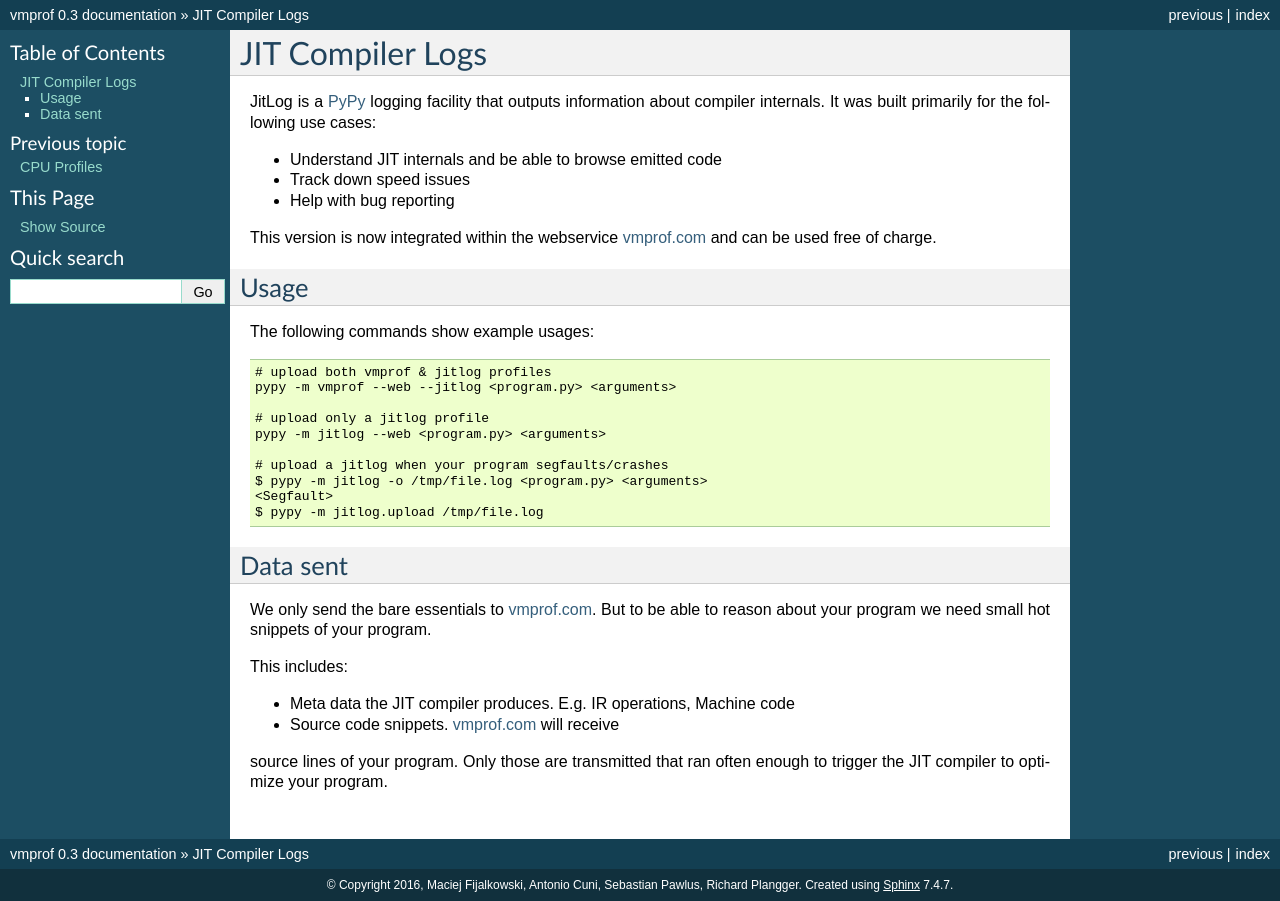
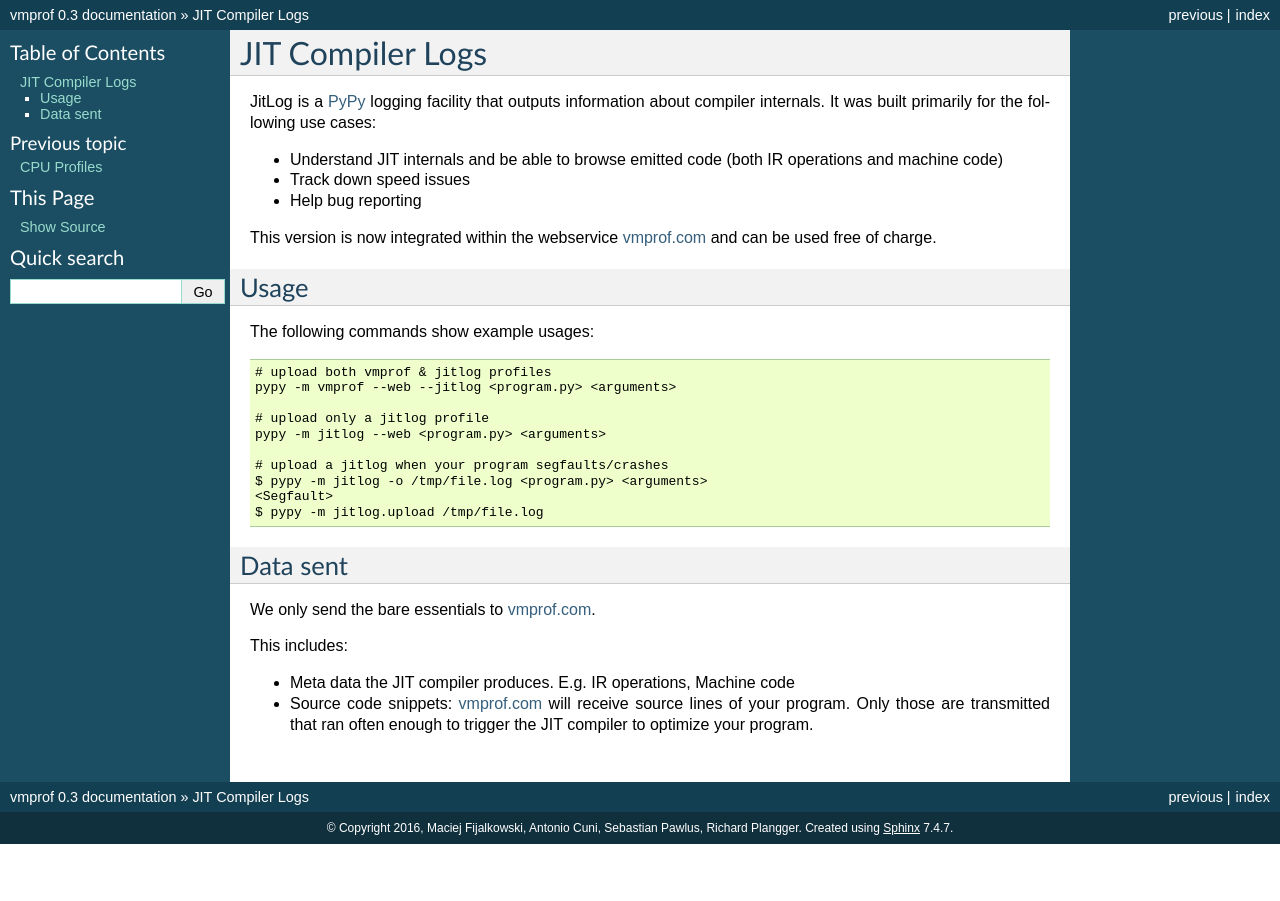
Before and after one commit to vmprof/vmprof-python, a Sphinx documentation site: the page built from docs/jitlog.rst, in a window 1280 px wide. Built offline with Sphinx 7.4.7, drawn with Linux system fonts in a browser that asks for light colours.

Commit message:
some minor changes that look better on the readthedocs style

```diff
--- a/docs/index.rst
+++ b/docs/index.rst
@@ -9,6 +5,8 @@
 `vmprof`_ is a platform to understand and resolve performance bottlenecks in your code.
 It includes a *lightweight profiler* for `CPython`_ 2.7, `CPython`_ 3 and `PyPy`_
 and a log visualizer for `PyPy`_.
+
+The following provides more information about CPU profiles and JIT Compiler Logs:
 
 .. toctree::
    :maxdepth: 2
--- a/docs/jitlog.rst
+++ b/docs/jitlog.rst
@@ -5,12 +5,11 @@
 JitLog is a `PyPy`_ logging facility that outputs information about compiler internals.
 It was built primarily for the following use cases:
 
-* Understand JIT internals and be able to browse emitted code
+* Understand JIT internals and be able to browse emitted code (both IR operations and machine code)
 * Track down speed issues
-* Help with bug reporting
+* Help bug reporting
 
-This version is now integrated within the webservice `vmprof.com`_ and can be used free
-of charge.
+This version is now integrated within the webservice `vmprof.com`_ and can be used free of charge.
 
 Usage
 =====
@@ -31,16 +30,12 @@
 Data sent
 =========
 
-We only send the bare essentials to `vmprof.com`_. But to be able to reason
-about your program we need small hot snippets of your program.
+We only send the bare essentials to `vmprof.com`_.
 
 This includes:
 
 * Meta data the JIT compiler produces. E.g. IR operations, Machine code
-* Source code snippets. `vmprof.com`_ will receive
-
-source lines of your program. Only those are transmitted that ran often enough
-to trigger the JIT compiler to optimize your program.
+* Source code snippets: `vmprof.com`_ will receive source lines of your program. Only those are transmitted that ran often enough to trigger the JIT compiler to optimize your program.
 
 
 .. _`vmprof.com`: http://vmprof.com
```
Also changed, not shown: other parts of docs/index.rst (+0 -4 lines).
